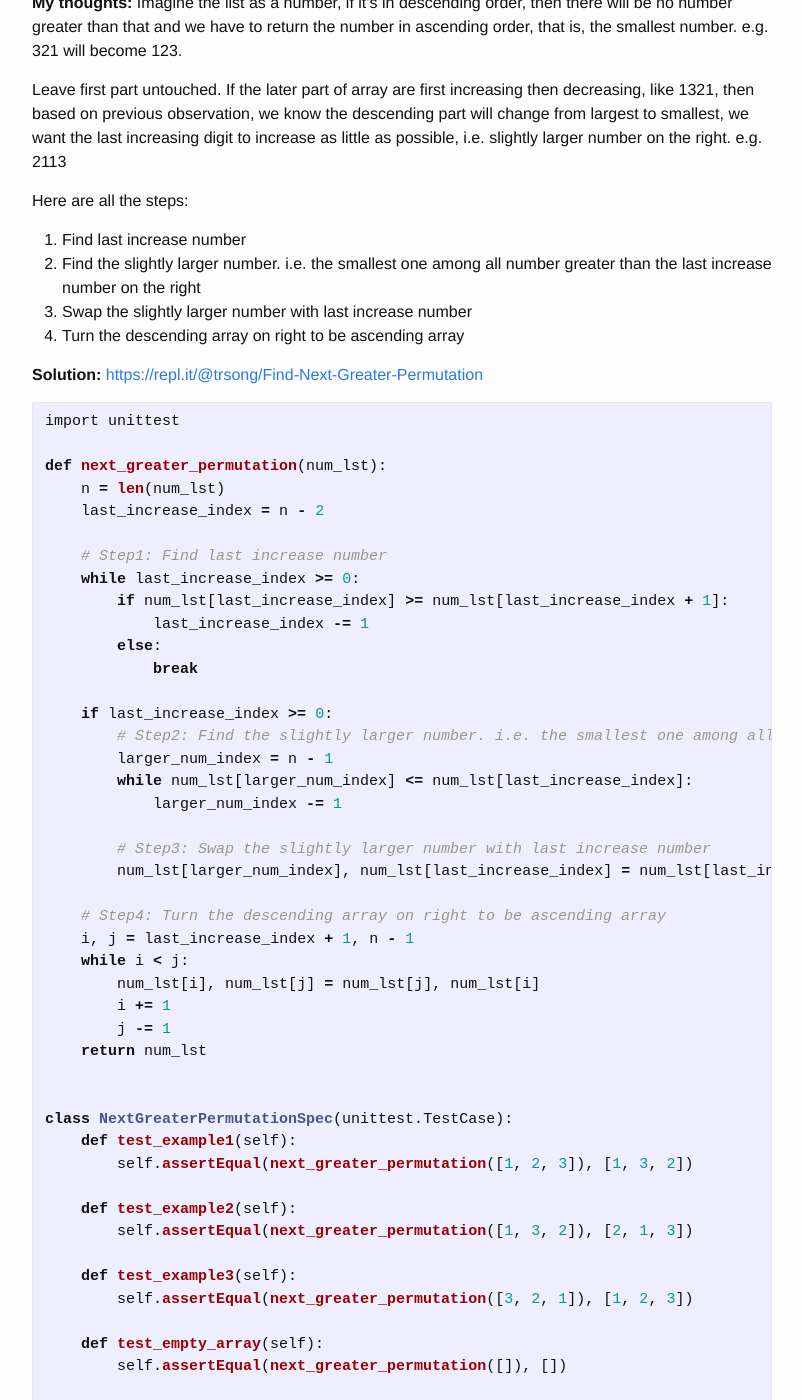
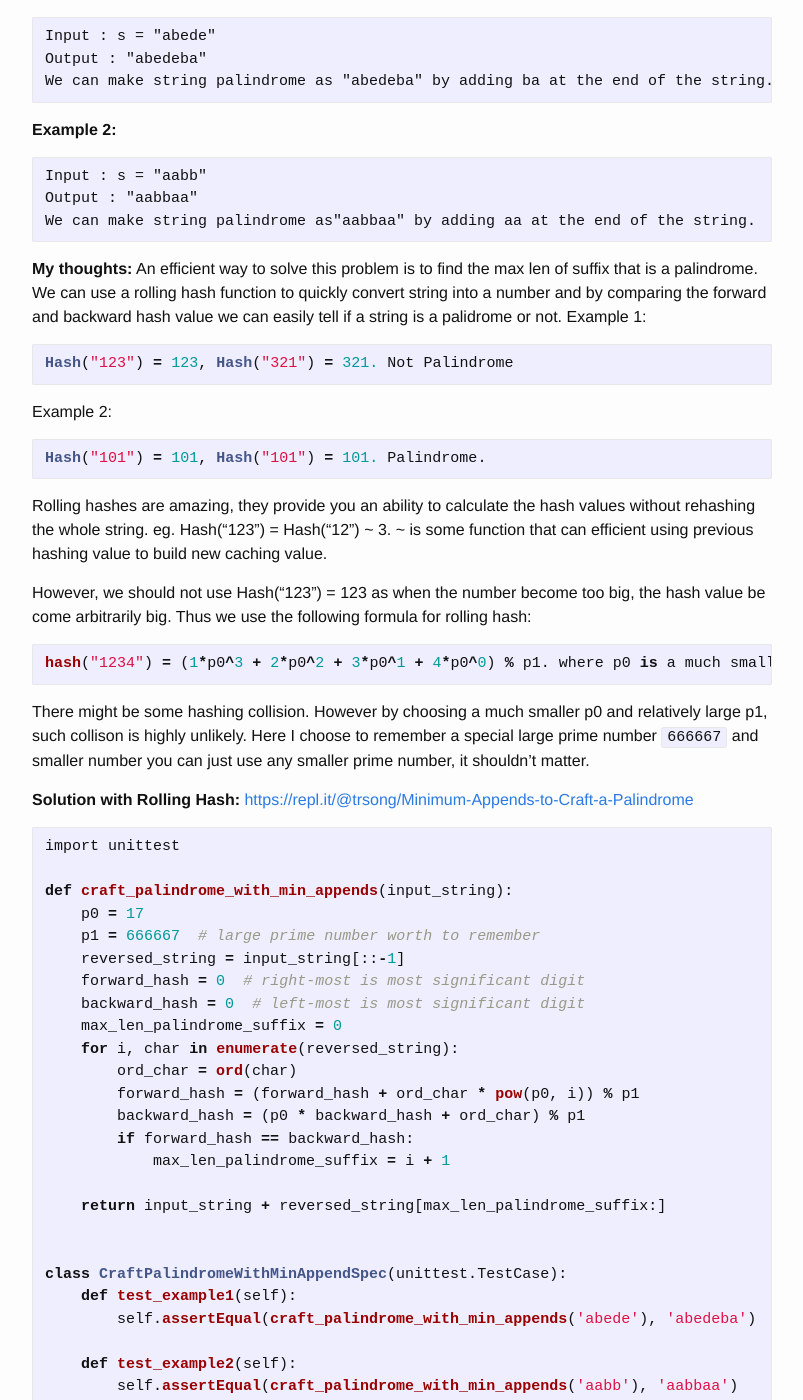
Before and after one commit to trsong/trsong.github.io, a Jekyll site: the page built from _posts/2019-08-01-DailyQuestionsAug.md, in a window 1280 px wide and 1400 px high, scrolled down 1983 px. Shown: the whole window, without its empty margins (238-1041 px from the left). Built offline with Jekyll 4.4.1, drawn with Linux system fonts in a browser that asks for light colours; some of the changed text lies outside the part shown.

Commit message:
Add Anser to Aug 27 Question

````diff
--- a/_posts/2019-08-01-DailyQuestionsAug.md
+++ b/_posts/2019-08-01-DailyQuestionsAug.md
@@ -48,11 +48,31 @@ A N B
 
 --->
 
+### Aug 28, 2019 LC 103 \[Medium\] Binary Tree Zigzag Level Order Traversal
+---
+> **Question:** Given a binary tree, return the zigzag level order traversal of its nodes' values. (ie, from left to right, then right to left for the next level and alternate between).
+
+**For example:**
+```py
+Given following binary tree:
+    3
+   / \
+  9  20
+    /  \
+   15   7
+return its zigzag level order traversal as:
+[
+  [3],
+  [20,9],
+  [15,7]
+]
+```
+
 ### Aug 27, 2019 \[Hard\] Minimum Appends to Craft a Palindrome
 ---
 > **Question:** Given a string s we need to append (insertion at end) minimum characters to make a string palindrome.
 >
-> Follow-up: Do that use Manacher’s Algorithm, even though Longest Palindromic Substring can be efficiently solved with that algorithm.
+> Follow-up: Don't use Manacher’s Algorithm, even though Longest Palindromic Substring can be efficiently solved with that algorithm.
 
 **Example 1:**
 
@@ -67,6 +87,74 @@ We can make string palindrome as "abedeba" by adding ba at the end of the string
 Input : s = "aabb"
 Output : "aabbaa"
 We can make string palindrome as"aabbaa" by adding aa at the end of the string.
+```
+
+**My thoughts:** An efficient way to solve this problem is to find the max len of suffix that is a palindrome. We can use a rolling hash function to quickly convert string into a number and by comparing the forward and backward hash value we can easily tell if a string is a palidrome or not.
+Example 1:
+```py
+Hash("123") = 123, Hash("321") = 321. Not Palindrome
+```
+Example 2:
+```py
+Hash("101") = 101, Hash("101") = 101. Palindrome.
+```
+Rolling hashes are amazing, they provide you an ability to calculate the hash values without rehashing the whole string. eg. Hash("123") = Hash("12") ~ 3.  ~ is some function that can efficient using previous hashing value to build new caching value.
+
+However, we should not use Hash("123") = 123 as when the number become too big, the hash value be come arbitrarily big. Thus we use the following formula for rolling hash:
+
+```py
+hash("1234") = (1*p0^3 + 2*p0^2 + 3*p0^1 + 4*p0^0) % p1. where p0 is a much smaller prime and p1 is relatively large prime.
+```
+
+There might be some hashing collision. However by choosing a much smaller p0 and relatively large p1, such collison is highly unlikely. Here I choose to remember a special large prime number `666667` and smaller number you can just use any smaller prime number, it shouldn't matter.
+
+
+**Solution with Rolling Hash:** [https://repl.it/@trsong/Minimum-Appends-to-Craft-a-Palindrome](https://repl.it/@trsong/Minimum-Appends-to-Craft-a-Palindrome)
+```py
+import unittest
+
+def craft_palindrome_with_min_appends(input_string):
+    p0 = 17
+    p1 = 666667  # large prime number worth to remember
+    reversed_string = input_string[::-1]
+    forward_hash = 0  # right-most is most significant digit
+    backward_hash = 0  # left-most is most significant digit
+    max_len_palindrome_suffix = 0
+    for i, char in enumerate(reversed_string):
+        ord_char = ord(char)
+        forward_hash = (forward_hash + ord_char * pow(p0, i)) % p1
+        backward_hash = (p0 * backward_hash + ord_char) % p1
+        if forward_hash == backward_hash:
+            max_len_palindrome_suffix = i + 1
+
+    return input_string + reversed_string[max_len_palindrome_suffix:]
+
+
+class CraftPalindromeWithMinAppendSpec(unittest.TestCase):
+    def test_example1(self):
+        self.assertEqual(craft_palindrome_with_min_appends('abede'), 'abedeba')
+
+    def test_example2(self):
+        self.assertEqual(craft_palindrome_with_min_appends('aabb'), 'aabbaa')
+
+    def test_empty_string(self):
+        self.assertEqual(craft_palindrome_with_min_appends(''), '')
+
+    def test_already_palindrome(self):
+        self.assertEqual(craft_palindrome_with_min_appends('147313741'), '147313741')
+        self.assertEqual(craft_palindrome_with_min_appends('328823'), '328823')
+
+    def test_ascending_sequence(self):
+        self.assertEqual(craft_palindrome_with_min_appends('12345'), '123454321')
+
+    def test_binary_sequence(self):
+        self.assertEqual(craft_palindrome_with_min_appends('10001001'), '100010010001')
+        self.assertEqual(craft_palindrome_with_min_appends('100101'), '100101001')
+        self.assertEqual(craft_palindrome_with_min_appends('010101'), '0101010')
+
+
+if __name__ == '__main__':
+    unittest.main(exit=False)
 ```
 
 ### Aug 26, 2019 \[Hard\] Find Next Greater Permutation
````
